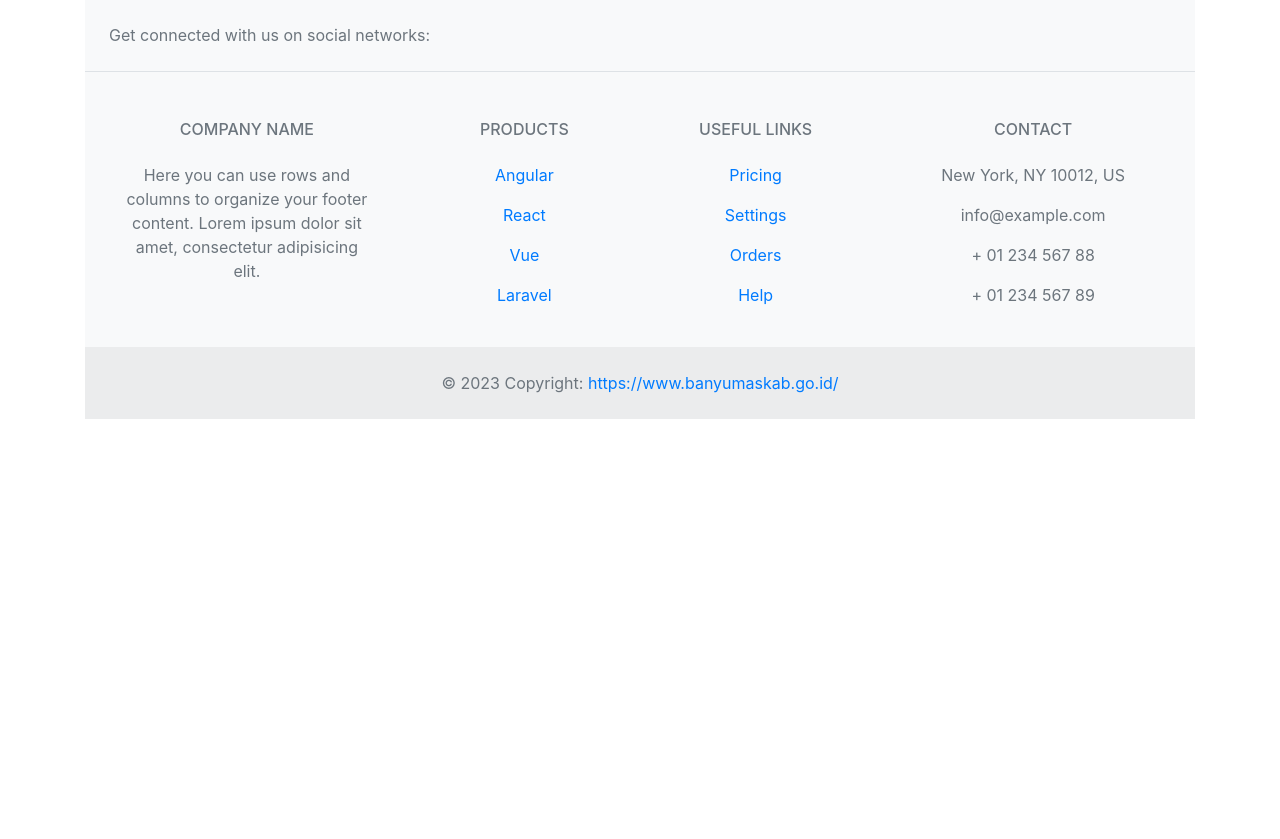
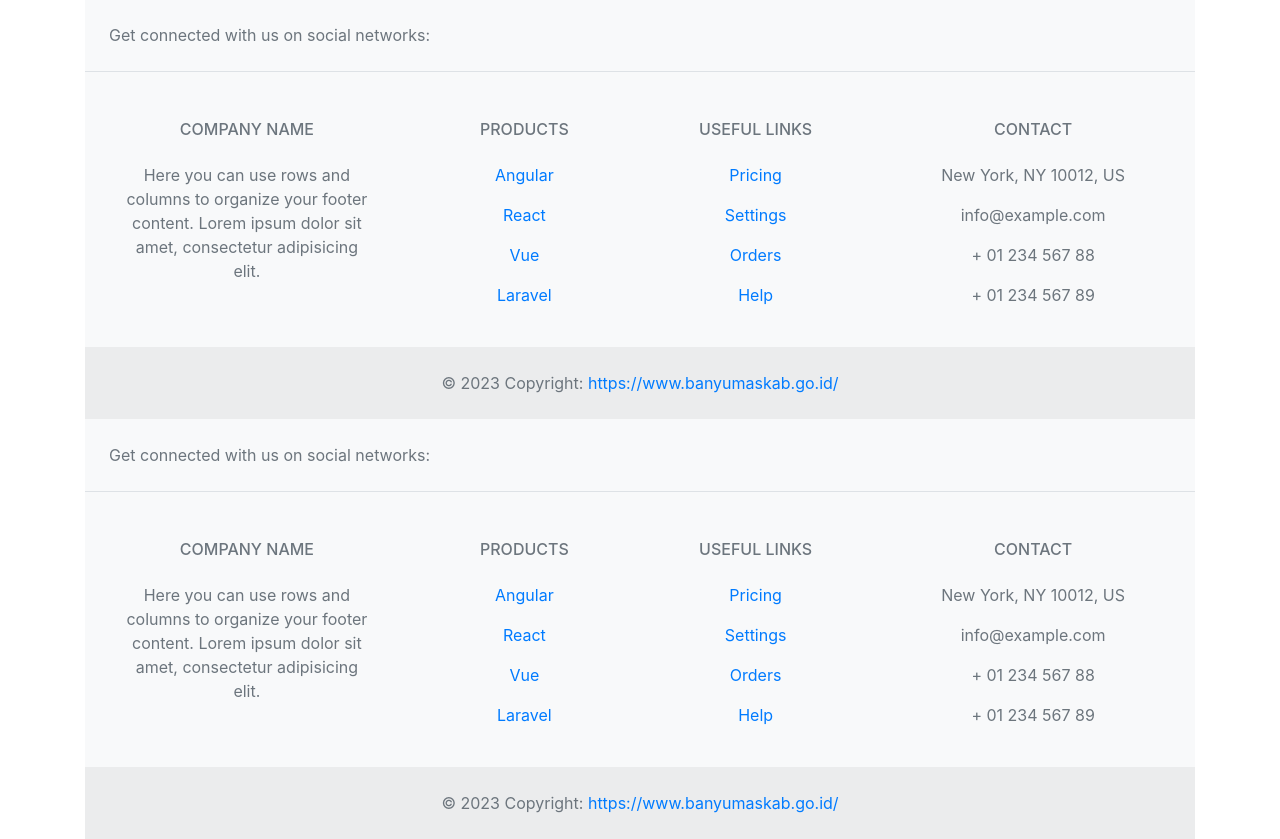
Before and after one commit to mahmudxfiber/mahmudxfiber.github.io, a PHP site: page / in a window 1280 px wide. Shown: the part 1450-2289 px from the top of the page. Before the commit the page ends 1869 px from the top, so only its background shows below. Run offline with PHP 8.4, Linux system fonts and the light colour scheme.

Commit message:
Update index.html

```diff
--- a/index.php
+++ b/index.php
@@ -71,3 +71,126 @@
 </html>
 
 <?php include 'footer.php';?>
+
+  <!-- Footer -->
+  <footer class="text-center text-lg-start bg-light text-muted">
+    <!-- Section: Social media -->
+    <section class="d-flex justify-content-center justify-content-lg-between p-4 border-bottom">
+      <!-- Left -->
+      <div class="me-5 d-none d-lg-block text-center">
+        <span>Get connected with us on social networks:</span>
+      </div>
+      <!-- Left -->
+
+      <!-- Right -->
+      <div>
+        <a href="" class="me-4 text-reset">
+          <i class="fab fa-facebook-f"></i>
+        </a>
+        <a href="" class="me-4 text-reset">
+          <i class="fab fa-twitter"></i>
+        </a>
+        <a href="" class="me-4 text-reset">
+          <i class="fab fa-google"></i>
+        </a>
+        <a href="" class="me-4 text-reset">
+          <i class="fab fa-instagram"></i>
+        </a>
+        <a href="" class="me-4 text-reset">
+          <i class="fab fa-linkedin"></i>
+        </a>
+        <a href="" class="me-4 text-reset">
+          <i class="fab fa-github"></i>
+        </a>
+      </div>
+      <!-- Right -->
+    </section>
+    <!-- Section: Social media -->
+
+    <!-- Section: Links  -->
+    <section class="">
+      <div class="container text-center text-md-start mt-5">
+        <!-- Grid row -->
+        <div class="row mt-3">
+          <!-- Grid column -->
+          <div class="col-md-3 col-lg-4 col-xl-3 mx-auto mb-4">
+            <!-- Content -->
+            <h6 class="text-uppercase fw-bold mb-4">
+              <i class="fas fa-gem me-3"></i>Company name
+            </h6>
+            <p>
+              Here you can use rows and columns to organize your footer content. Lorem ipsum
+              dolor sit amet, consectetur adipisicing elit.
+            </p>
+          </div>
+          <!-- Grid column -->
+
+          <!-- Grid column -->
+          <div class="col-md-2 col-lg-2 col-xl-2 mx-auto mb-4">
+            <!-- Links -->
+            <h6 class="text-uppercase fw-bold mb-4">
+              Products
+            </h6>
+            <p>
+              <a href="#!" class="text-reset">Angular</a>
+            </p>
+            <p>
+              <a href="#!" class="text-reset">React</a>
+            </p>
+            <p>
+              <a href="#!" class="text-reset">Vue</a>
+            </p>
+            <p>
+              <a href="#!" class="text-reset">Laravel</a>
+            </p>
+          </div>
+          <!-- Grid column -->
+
+          <!-- Grid column -->
+          <div class="col-md-3 col-lg-2 col-xl-2 mx-auto mb-4">
+            <!-- Links -->
+            <h6 class="text-uppercase fw-bold mb-4">
+              Useful links
+            </h6>
+            <p>
+              <a href="#!" class="text-reset">Pricing</a>
+            </p>
+            <p>
+              <a href="#!" class="text-reset">Settings</a>
+            </p>
+            <p>
+              <a href="#!" class="text-reset">Orders</a>
+            </p>
+            <p>
+              <a href="#!" class="text-reset">Help</a>
+            </p>
+          </div>
+          <!-- Grid column -->
+
+          <!-- Grid column -->
+          <div class="col-md-4 col-lg-3 col-xl-3 mx-auto mb-md-0 mb-4">
+            <!-- Links -->
+            <h6 class="text-uppercase fw-bold mb-4">Contact</h6>
+            <p><i class="fas fa-home me-3"></i> New York, NY 10012, US</p>
+            <p>
+              <i class="fas fa-envelope me-3"></i>
+              info@example.com
+            </p>
+            <p><i class="fas fa-phone me-3"></i> + 01 234 567 88</p>
+            <p><i class="fas fa-print me-3"></i> + 01 234 567 89</p>
+          </div>
+          <!-- Grid column -->
+        </div>
+        <!-- Grid row -->
+      </div>
+    </section>
+    <!-- Section: Links  -->
+
+    <!-- Copyright -->
+    <div class="text-center p-4" style="background-color: rgba(0, 0, 0, 0.05);">
+      © 2023 Copyright:
+      <a class="text-reset fw-bold" href="https://www.banyumaskab.go.id/">https://www.banyumaskab.go.id/</a>
+    </div>
+    <!-- Copyright -->
+  </footer>
+  <!-- Footer -->
```
